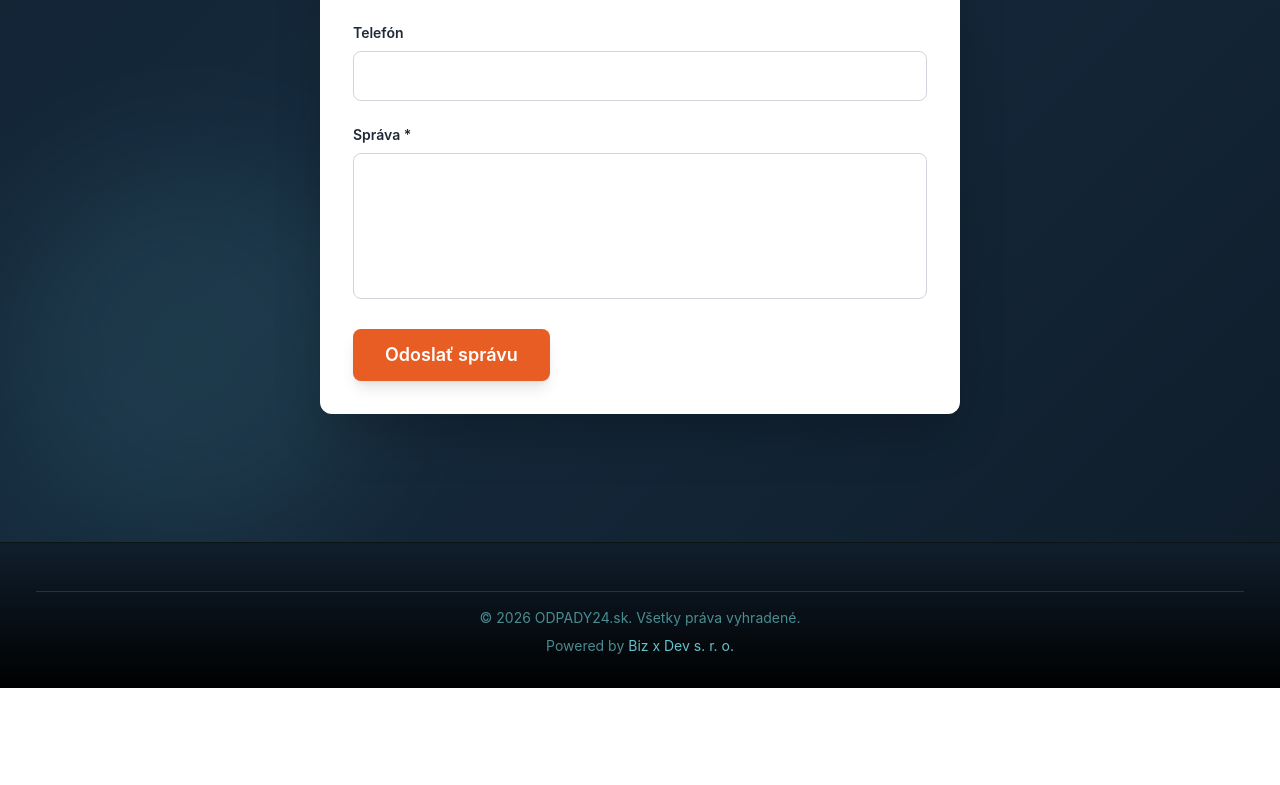
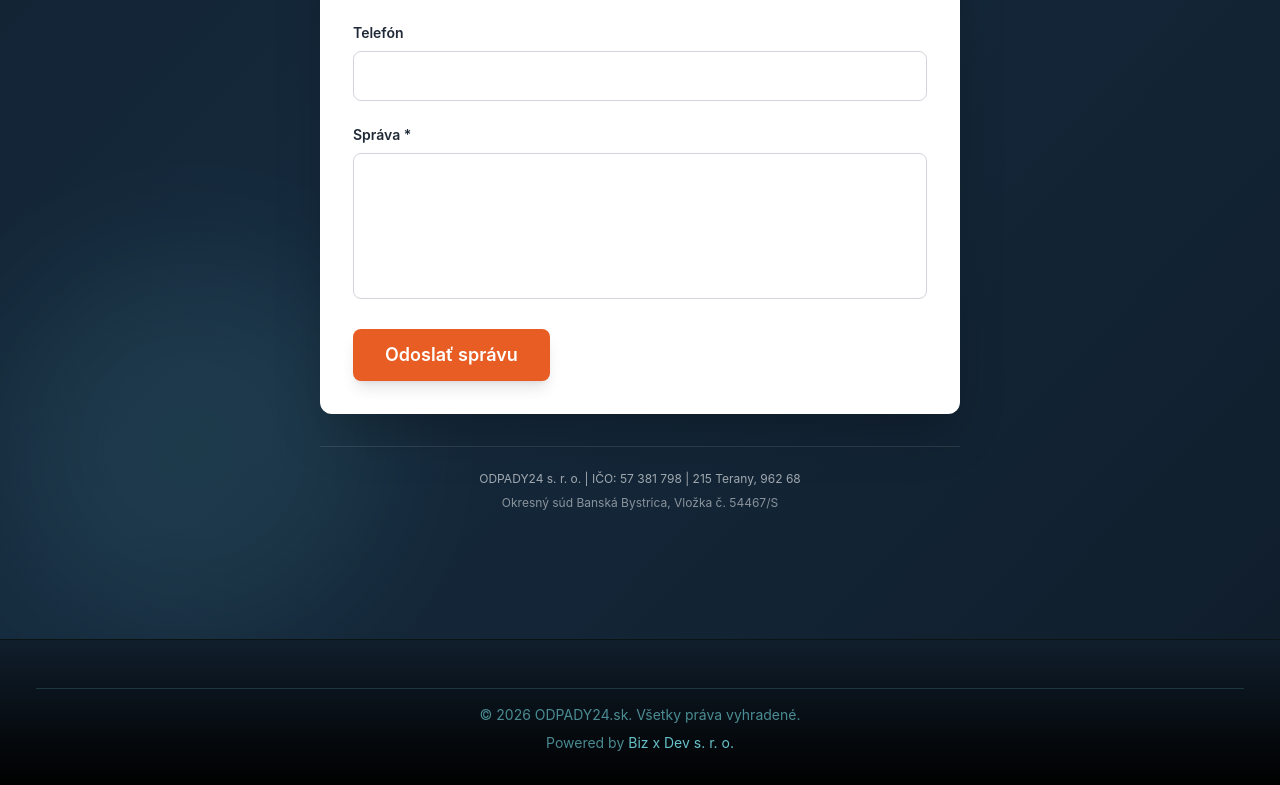
Before and after one commit to kubmir/landing-page-odpady, a Next.js app: page / in a window 1280 px wide. Shown: the part 4728-5513 px from the top of the page. Before the commit the page ends 5416 px from the top, so only its background shows below. Built offline with nearby package versions, Linux system fonts and the light colour scheme.

Commit message:
feat: legal info

```diff
--- a/components/Contact.tsx
+++ b/components/Contact.tsx
@@ -196,6 +196,13 @@ export default function Contact() {
             </Button>
             </form>
           </ScrollReveal>
+
+          <ScrollReveal delay={400}>
+            <div className="mt-8 pt-6 border-t border-white/10 text-center">
+              <p className="text-xs text-white/60 mb-2">ODPADY24 s. r. o. | IČO: 57 381 798 | 215 Terany, 962 68</p>
+              <p className="text-xs text-white/50">Okresný súd Banská Bystrica, Vložka č. 54467/S</p>
+            </div>
+          </ScrollReveal>
         </div>
       </div>
     </section>
```
